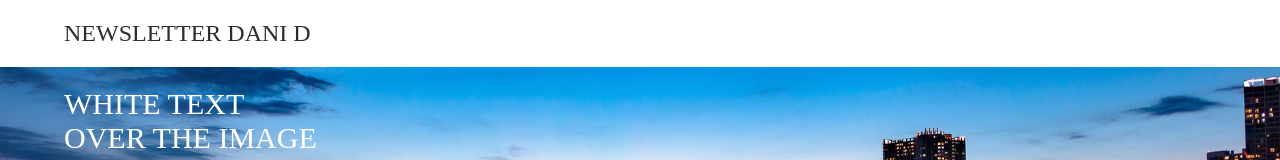
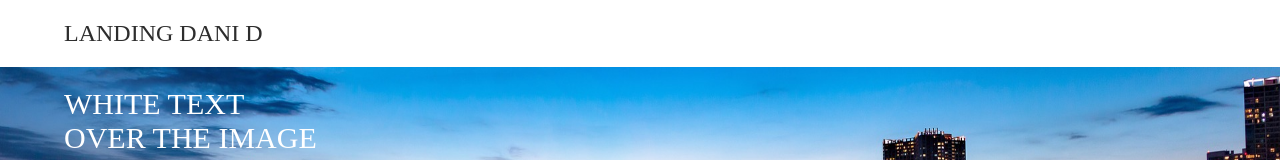
Before and after one commit to DanielFrontEndDeveloper/NewsLetter, a plain HTML site: page index.html in a window 1280 px wide. Shown: the top 160 px of the page. Drawn offline with Linux system fonts and the light colour scheme.

Commit message:
Update index.html

```diff
--- a/index.html
+++ b/index.html
@@ -8,7 +8,7 @@
 </head>
 <body>
 	<div class="headLine">
-		<p>NEWSLETTER DANI D</p>
+		<p>LANDING DANI D</p>
 	</div>
 	<div class="banner">
 		<img src="pictures/mainPicture.jpg">
```
